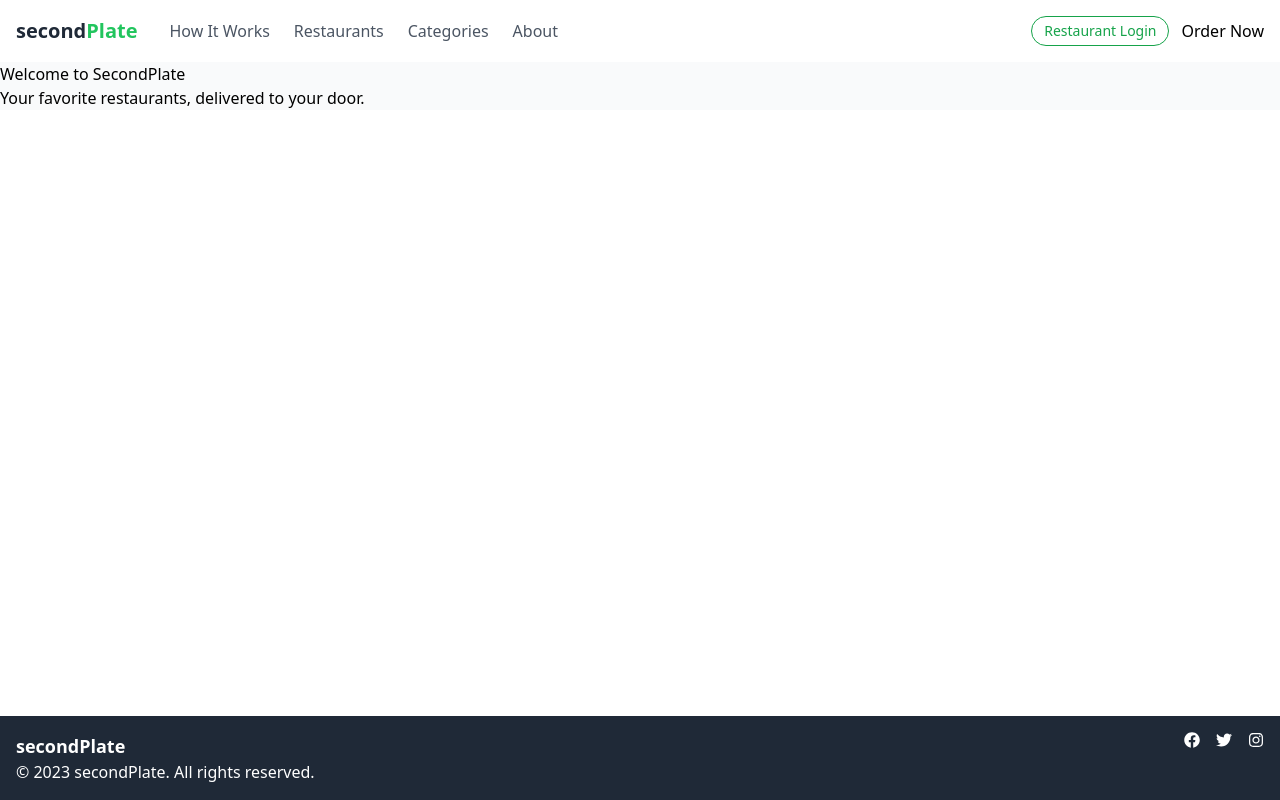
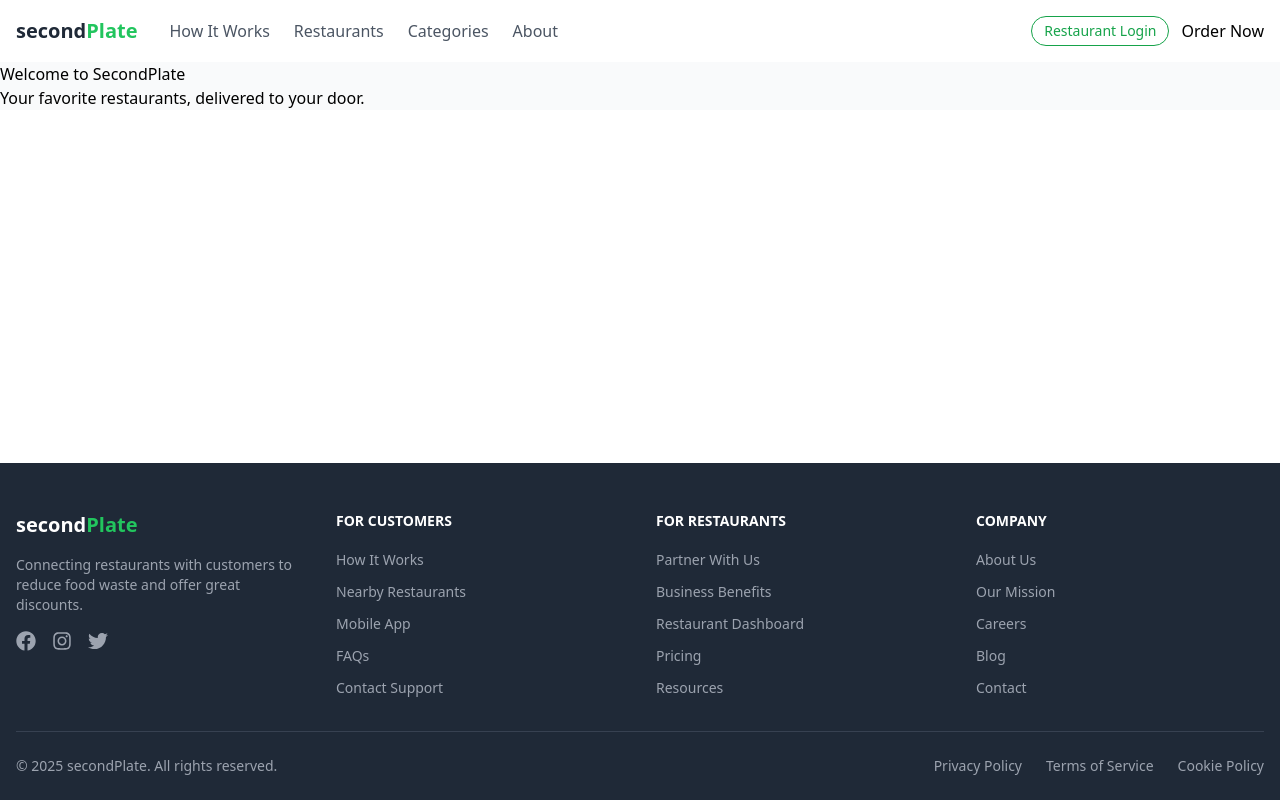
Before and after one commit to rahulsharma-fullstack/secondPlate, a React (Vite) app in the folder client/: page / in a window 1280 px wide. Built offline with nearby package versions, Linux system fonts and the light colour scheme.

Commit message:
footer updated

```diff
--- a/client/src/components/layout/Footer.jsx
+++ b/client/src/components/layout/Footer.jsx
@@ -1,29 +1,77 @@
 import React from 'react';
 import { Link } from 'react-router-dom';
-import { FaFacebook, FaTwitter, FaInstagram } from 'react-icons/fa';
+import { FaFacebook, FaInstagram, FaTwitter } from 'react-icons/fa';
 
-const Footer = () => {
+function Footer() {
   return (
-    <footer className="bg-gray-800 text-white py-4">
-      <div className="container mx-auto px-4 flex justify-between">
-        <div>
-          <h2 className="text-lg font-bold">secondPlate</h2>
-          <p>&copy; 2023 secondPlate. All rights reserved.</p>
+    <footer className="bg-gray-800 text-white pt-12 pb-6">
+      <div className="container mx-auto px-4">
+        <div className="grid grid-cols-1 md:grid-cols-4 gap-8">
+          <div>
+            <Link to="/" className="flex items-center mb-4">
+              <span className="text-white font-bold text-xl">second<span className="text-green-500">Plate</span></span>
+            </Link>
+            <p className="text-gray-400 text-sm mb-4">
+              Connecting restaurants with customers to reduce food waste and offer great discounts.
+            </p>
+            <div className="flex space-x-4">
+              <a href="#" className="text-gray-400 hover:text-white">
+                <FaFacebook size={20} />
+              </a>
+              <a href="#" className="text-gray-400 hover:text-white">
+                <FaInstagram size={20} />
+              </a>
+              <a href="#" className="text-gray-400 hover:text-white">
+                <FaTwitter size={20} />
+              </a>
+            </div>
+          </div>
+
+          <div>
+            <h3 className="text-sm font-semibold mb-4 uppercase">For Customers</h3>
+            <ul className="space-y-2">
+              <li><Link to="/how-it-works" className="text-gray-400 hover:text-white text-sm">How It Works</Link></li>
+              <li><Link to="/restaurants" className="text-gray-400 hover:text-white text-sm">Nearby Restaurants</Link></li>
+              <li><Link to="/mobile-app" className="text-gray-400 hover:text-white text-sm">Mobile App</Link></li>
+              <li><Link to="/faq" className="text-gray-400 hover:text-white text-sm">FAQs</Link></li>
+              <li><Link to="/support" className="text-gray-400 hover:text-white text-sm">Contact Support</Link></li>
+            </ul>
+          </div>
+
+          <div>
+            <h3 className="text-sm font-semibold mb-4 uppercase">For Restaurants</h3>
+            <ul className="space-y-2">
+              <li><Link to="/partner" className="text-gray-400 hover:text-white text-sm">Partner With Us</Link></li>
+              <li><Link to="/business-benefits" className="text-gray-400 hover:text-white text-sm">Business Benefits</Link></li>
+              <li><Link to="/dashboard" className="text-gray-400 hover:text-white text-sm">Restaurant Dashboard</Link></li>
+              <li><Link to="/pricing" className="text-gray-400 hover:text-white text-sm">Pricing</Link></li>
+              <li><Link to="/resources" className="text-gray-400 hover:text-white text-sm">Resources</Link></li>
+            </ul>
+          </div>
+
+          <div>
+            <h3 className="text-sm font-semibold mb-4 uppercase">Company</h3>
+            <ul className="space-y-2">
+              <li><Link to="/about" className="text-gray-400 hover:text-white text-sm">About Us</Link></li>
+              <li><Link to="/mission" className="text-gray-400 hover:text-white text-sm">Our Mission</Link></li>
+              <li><Link to="/careers" className="text-gray-400 hover:text-white text-sm">Careers</Link></li>
+              <li><Link to="/blog" className="text-gray-400 hover:text-white text-sm">Blog</Link></li>
+              <li><Link to="/contact" className="text-gray-400 hover:text-white text-sm">Contact</Link></li>
+            </ul>
+          </div>
         </div>
-        <div className="flex space-x-4">
-          <a href="https://facebook.com" className="text-white hover:text-gray-400">
-            <FaFacebook />
-          </a>
-          <a href="https://twitter.com" className="text-white hover:text-gray-400">
-            <FaTwitter />
-          </a>
-          <a href="https://instagram.com" className="text-white hover:text-gray-400">
-            <FaInstagram />
-          </a>
+
+        <div className="border-t border-gray-700 mt-8 pt-6 flex flex-col md:flex-row justify-between items-center">
+          <p className="text-gray-400 text-sm">© 2025 secondPlate. All rights reserved.</p>
+          <div className="flex space-x-6 mt-4 md:mt-0">
+            <Link to="/privacy" className="text-gray-400 hover:text-white text-sm">Privacy Policy</Link>
+            <Link to="/terms" className="text-gray-400 hover:text-white text-sm">Terms of Service</Link>
+            <Link to="/cookies" className="text-gray-400 hover:text-white text-sm">Cookie Policy</Link>
+          </div>
         </div>
       </div>
     </footer>
   );
-};
+}
 
 export default Footer;
```
